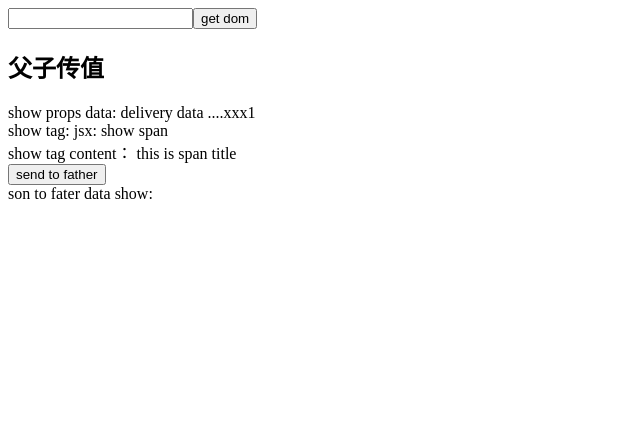
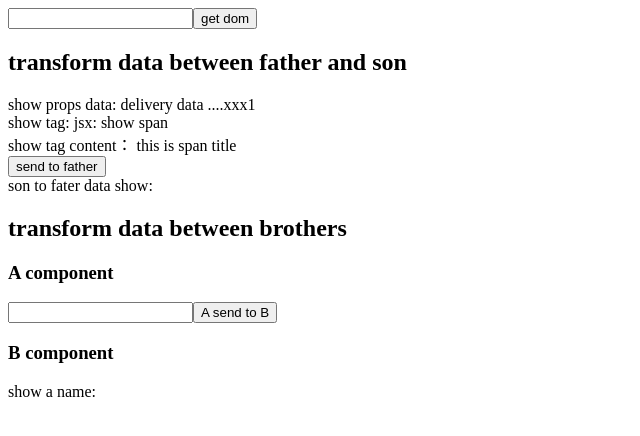
Before and after one commit to anisorphcia/react-basic, a React (Create React App) app: page / in a window 1280 px wide. Shown: the top 436 px of the page, without its empty margins (0-640 px from the left). Built offline with nearby package versions, Linux system fonts and the light colour scheme.

Commit message:
transform data between brothers

```diff
--- a/src/02.delivery-data-demo.js
+++ b/src/02.delivery-data-demo.js
@@ -30,7 +30,7 @@ function Father() {
   };
   return (
     <div>
-      <h2>父子传值</h2>
+      <h2>transform data between father and son</h2>
       <Son
         name={name}
         age={age}
--- /dev/null
+++ b/src/03.delivery-data-bro-demo.js
@@ -0,0 +1,44 @@
+import { useState } from "react";
+
+function A(props) {
+    const [name, setName] = useState('')
+
+    const handleChange = (e) => {
+        setName(e.target.value)
+    }
+    const handleSubmit = () => {
+        props.onGetAName(name)
+    }
+    return (
+        <div>
+            <h3>A component</h3>
+            <input type="text" onChange={handleChange} />
+            <button onClick={handleSubmit}>A send to B</button>
+        </div>
+    );
+}
+
+function B(props) {
+    return (
+        <div>
+            <h3>B component</h3>
+            <div>show a name: {props.name}</div>
+        </div>
+    )
+}
+
+function Bridge() {
+    const [name, setName] = useState('')
+    const getAname = (name) => {
+        setName(name)
+    }
+    return (
+        <div>
+            <h2>transform data between brothers</h2>
+            <A onGetAName={getAname} />
+            <B name={name} />
+        </div>
+    );
+}
+
+export default Bridge
--- a/src/App.js
+++ b/src/App.js
@@ -1,11 +1,13 @@
 import RefDemo from "./01.useRef-demo";
 import Father from "./02.delivery-data-demo";
+import Bridge from "./03.delivery-data-bro-demo";
 
 function App() {
   return (
     <div>
       <RefDemo />
       <Father/>
+      <Bridge/>
     </div>
   );
 }
```
